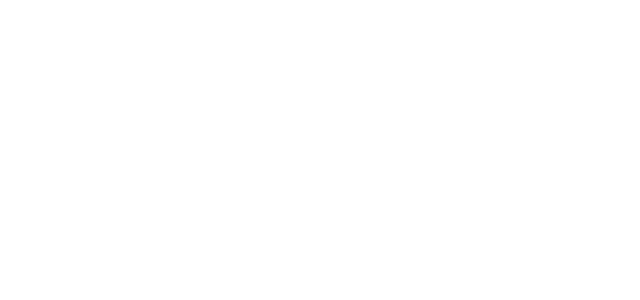
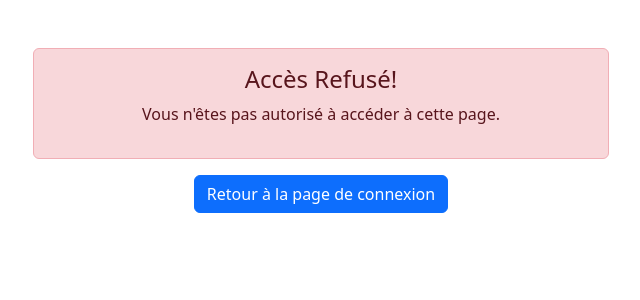
Before and after one commit to delmas007/FRONT-AVANCED-RAG-SPRING-AI, an Angular app: page /notAuthorized in a window 1280 px wide. Before the commit this address led to /. Shown: the top 300 px of the page, without its empty margins (319-959 px from the left). Built offline with nearby package versions, Linux system fonts and the light colour scheme.

Commit message:
session et authorisation

```diff
--- a/src/app/app.routes.ts
+++ b/src/app/app.routes.ts
@@ -8,6 +8,8 @@ import {AuthorizationGuard} from "./guards/authorization.guard";
 import {VerifyCodeComponent} from "./verify-code/verify-code.component";
 import {MotDePasseComponent} from "./mot-de-passe/mot-de-passe.component";
 import {ModMotDePasseComponent} from "./mod-mot-de-passe/mod-mot-de-passe.component";
+import {NotAuthorizedComponent} from "./not-authorized/not-authorized.component";
+import {SessionComponent} from "./session/session.component";
 
 export const routes: Routes = [
 
@@ -16,7 +18,8 @@ export const routes: Routes = [
   { path : "verification/:email" , component : VerifyCodeComponent},
   { path : "modifier-mot-de-passe/:email" , component : ModMotDePasseComponent},
   { path : "mot-de-passe" , component : MotDePasseComponent},
-
+  { path: "notAuthorized", component: NotAuthorizedComponent },
+  { path: "sessionExpired", component: SessionComponent },
   { path : "user" , component : UserComponent,canActivate:[AuthenticationGuard] ,children : [
       { path : "rag" , component : RagComponent,canActivate:[AuthorizationGuard]},
     ]},
--- a/src/app/guards/authentication.guard.ts
+++ b/src/app/guards/authentication.guard.ts
@@ -24,7 +24,7 @@ export class AuthenticationGuard {
         // Token has expired
         localStorage.removeItem('token');
         this.state.setAuthState({ isAuthenticated: false, role: undefined });
-        this.router.navigateByUrl("/admin/notAuthorized");
+        this.router.navigateByUrl("/sessionExpired");
         return false;
       }
     }
--- a/src/app/guards/authorization.guard.ts
+++ b/src/app/guards/authorization.guard.ts
@@ -15,7 +15,7 @@ export class AuthorizationGuard {
     if (this.state.authState.role == "ADMIN" || this.state.authState.role == "USER") {
       return true;
     } else {
-      this.router.navigateByUrl("/admin/notAuthorized");
+      this.router.navigateByUrl("/notAuthorized");
       return false;
     }
   }
--- a/src/app/not-authorized/not-authorized.component.html
+++ b/src/app/not-authorized/not-authorized.component.html
@@ -3,5 +3,5 @@
     <h4 class="alert-heading">Accès Refusé!</h4>
     <p>Vous n'êtes pas autorisé à accéder à cette page.</p>
   </div>
-  <a class="btn btn-primary" routerLink="/login">Retour à la page de connexion</a>
+  <a class="btn btn-primary" routerLink="/">Retour à la page de connexion</a>
 </div>
--- a/src/app/session/session.component.html
+++ b/src/app/session/session.component.html
@@ -3,5 +3,5 @@
     <h4 class="alert-heading">Session Expirée!</h4>
     <p>Votre session a expiré. Veuillez vous reconnecter.</p>
   </div>
-  <a class="btn btn-primary" routerLink="/login">Retour à la page de connexion</a>
+  <a class="btn btn-primary" routerLink="/">Retour à la page de connexion</a>
 </div>
```
